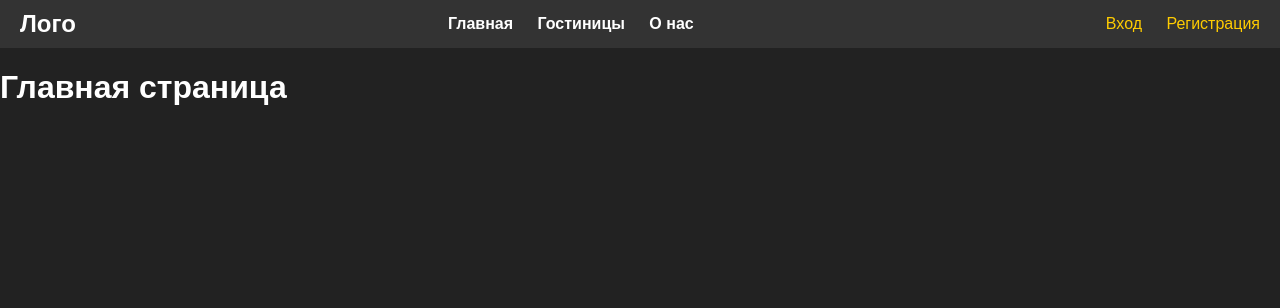
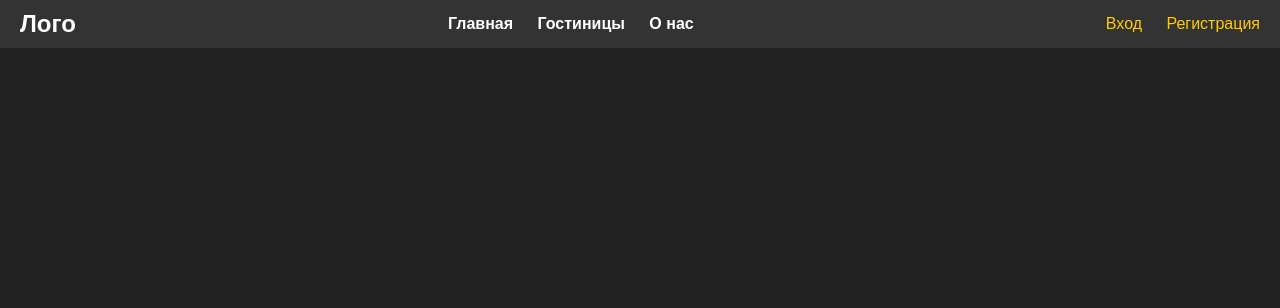
Before and after one commit to MSight1/sitedjango, a Django app: template gostinitsa/templates/gostinitsa/index.html in a window 1280 px wide. Shown: the top 308 px of the page. Run offline with Django 4.2, Linux system fonts and the light colour scheme; the template is opened without the code that fills it, so the values that code supplies are empty; parts of the project's set-up code (start-up, migrations or seed data) failed here and were passed over.

```diff
--- a/gostinitsa/static/css/styles.css
+++ b/gostinitsa/static/css/styles.css
@@ -1,8 +1,10 @@
 body {
-    margin: 0;
-    padding: 0;
-    font-family: Arial, sans-serif;
+  margin: 0;
+  padding: 0;
+  overflow-x: hidden;
+  font-family: Arial, sans-serif;
 }
+
 
 .header {
     background-color: #333;
--- a/gostinitsa/templates/gostinitsa/index.html
+++ b/gostinitsa/templates/gostinitsa/index.html
@@ -4,5 +4,5 @@
 Главная
 {% endblock %}
 {% block content %}
-    <h1>Главная страница</h1>
+
 {% endblock %}
```
